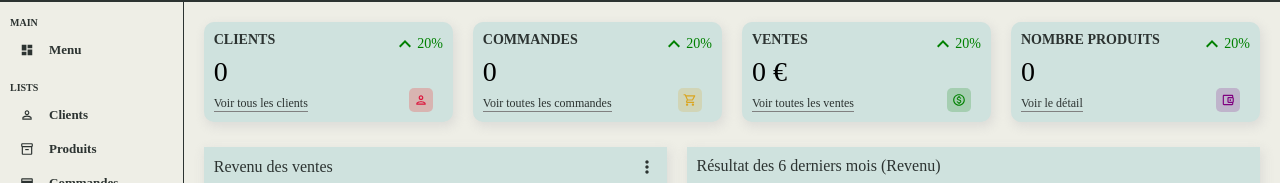
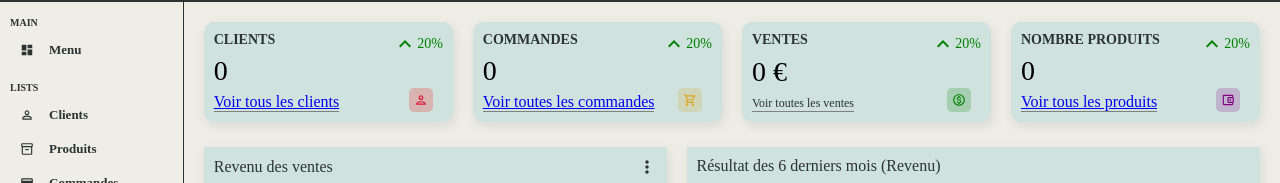
Before and after one commit to WildCodeSchool/remote2q4-21-p3-agathe-front, a React (Create React App) app: page /admin in a window 1280 px wide. Shown: the part 110-293 px from the top of the page. Built offline with nearby package versions, Linux system fonts and the light colour scheme; no server answers; a web font is replaced by a local one.

Commit message:
fix admin panel links

```diff
--- a/src/App.jsx
+++ b/src/App.jsx
@@ -53,7 +53,7 @@ function App() {
               </Route>
               <Route path="/admin/products">
                 <Route index element={<List />} />
-                <Route path=":productId" element={<Single />} />
+                <Route path=":id" element={<Single />} />
                 {/* <Route path="new" element={<New inputs={productInputs} title="Add New Product" />} /> */}
                 <Route path="new" element={<New title="Add New Product" />} />
               </Route>
--- a/src/components/admin/Widget.jsx
+++ b/src/components/admin/Widget.jsx
@@ -1,4 +1,5 @@
 import React from "react";
+import { NavLink } from "react-router-dom";
 import axios from "axios";
 import KeyboardArrowUpIcon from "@mui/icons-material/KeyboardArrowUp";
 import PersonOutlinedIcon from "@mui/icons-material/PersonOutlined";
@@ -39,7 +40,7 @@ const Widget = ({ type }) => {
             data = {
                 title: "CLIENTS",
                 isMoney: false,
-                link: "Voir tous les clients",
+                link: <NavLink to="/admin/users">Voir tous les clients</NavLink>,
                 icon: (
                     <PersonOutlinedIcon
                         className="icon"
@@ -56,7 +57,7 @@ const Widget = ({ type }) => {
             data = {
                 title: "COMMANDES",
                 isMoney: false,
-                link: "Voir toutes les commandes",
+                link: <NavLink to="/admin/orders">Voir toutes les commandes</NavLink>,
                 icon: (
                     <ShoppingCartOutlinedIcon
                         className="icon"
@@ -90,7 +91,7 @@ const Widget = ({ type }) => {
             data = {
                 title: "NOMBRE PRODUITS",
                 isMoney: false,
-                link: "Voir le détail",
+                link: <NavLink to="/admin/products">Voir tous les produits</NavLink>,
                 icon: (
                     <AccountBalanceWalletOutlinedIcon
                         className="icon"
```
Also changed, not shown: src/middleware/requireAdmin.jsx (added, +27 -0 lines).
